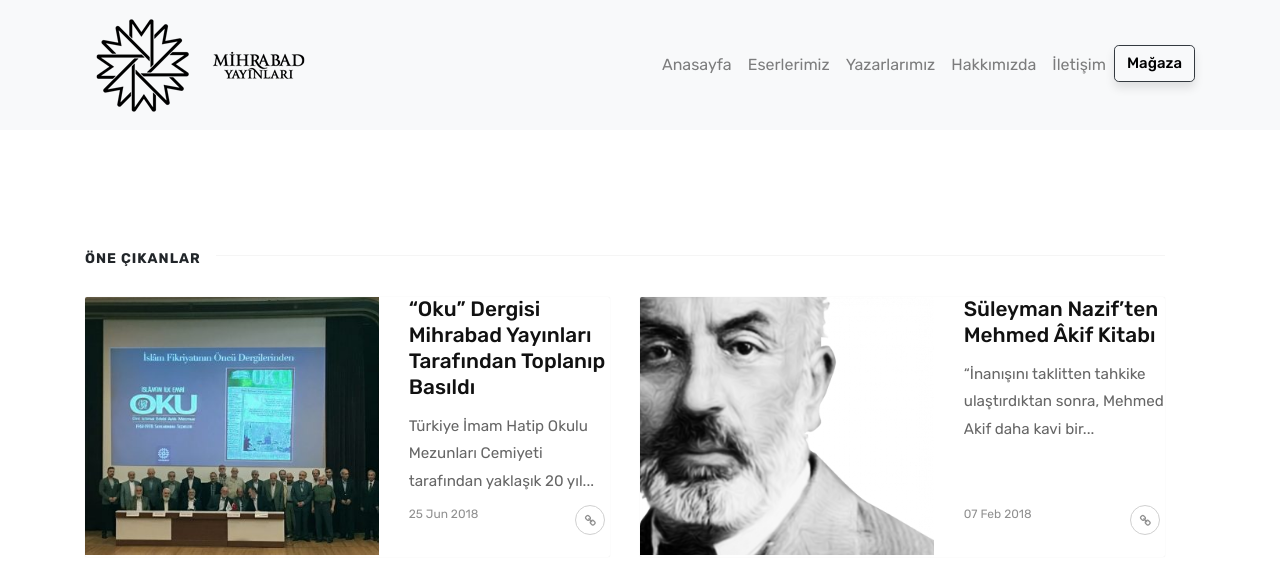
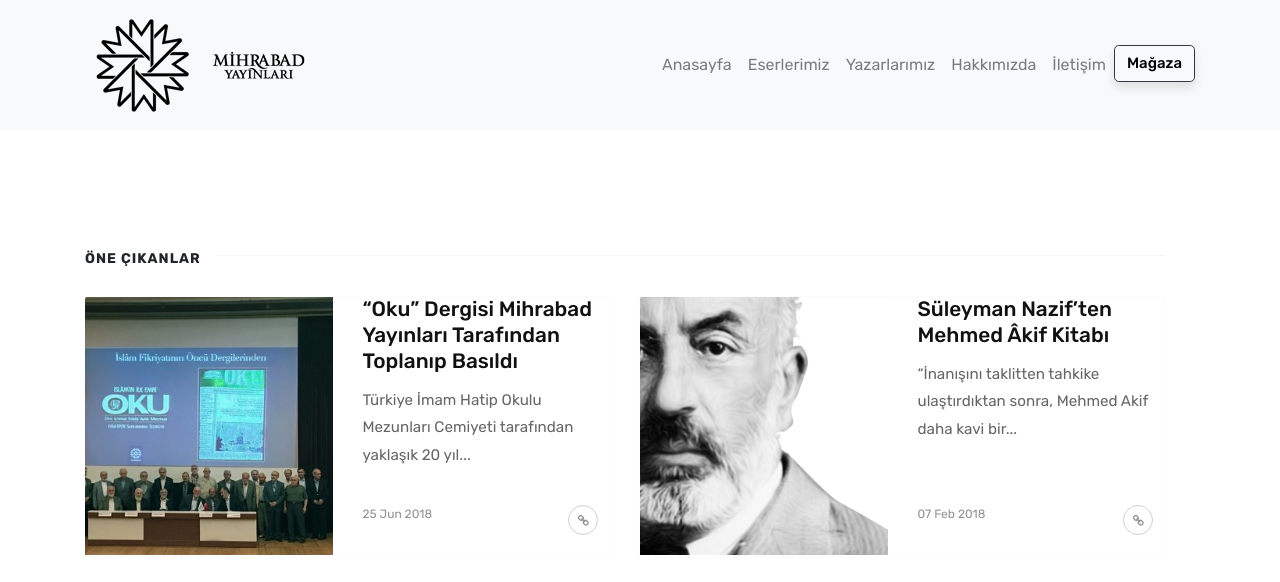
Before and after one commit to edamla/mihrabad, a Jekyll site: the page built from index.html, in a window 1280 px wide. Shown: the top 582 px of the page. Built offline with Jekyll 4.4.1, drawn with Linux system fonts in a browser that asks for light colours; the list of posts is cut into pages by our own code; comment, search, counter and statistics services are not loaded; grey boxes are pictures that could not be loaded.

Commit message:
Update featuredbox.html

```diff
--- a/_includes/featuredbox.html
+++ b/_includes/featuredbox.html
@@ -3,13 +3,13 @@
 <div class="col-sm-6">
 <div class="card">
     <div class="row">
-        <div class="col-md-7 wrapthumbnail">
+        <div class="col-md-6 wrapthumbnail">
             <a href="{{ post.url | absolute_url }}">
             <div class="thumbnail" style="background-image:url({{ site.baseurl }}/{{ post.image }});">
             </div>
             </a>
         </div>
-        <div class="col-md-5">
+        <div class="col-md-6">
             <div class="card-block">
                 <h2 class="card-title"><a href="{{ post.url | absolute_url }}">{{ post.title }}</a></h2>
                 <h4 class="card-text">{{ post.excerpt | strip_html | truncatewords:10 }}</h4>
```
